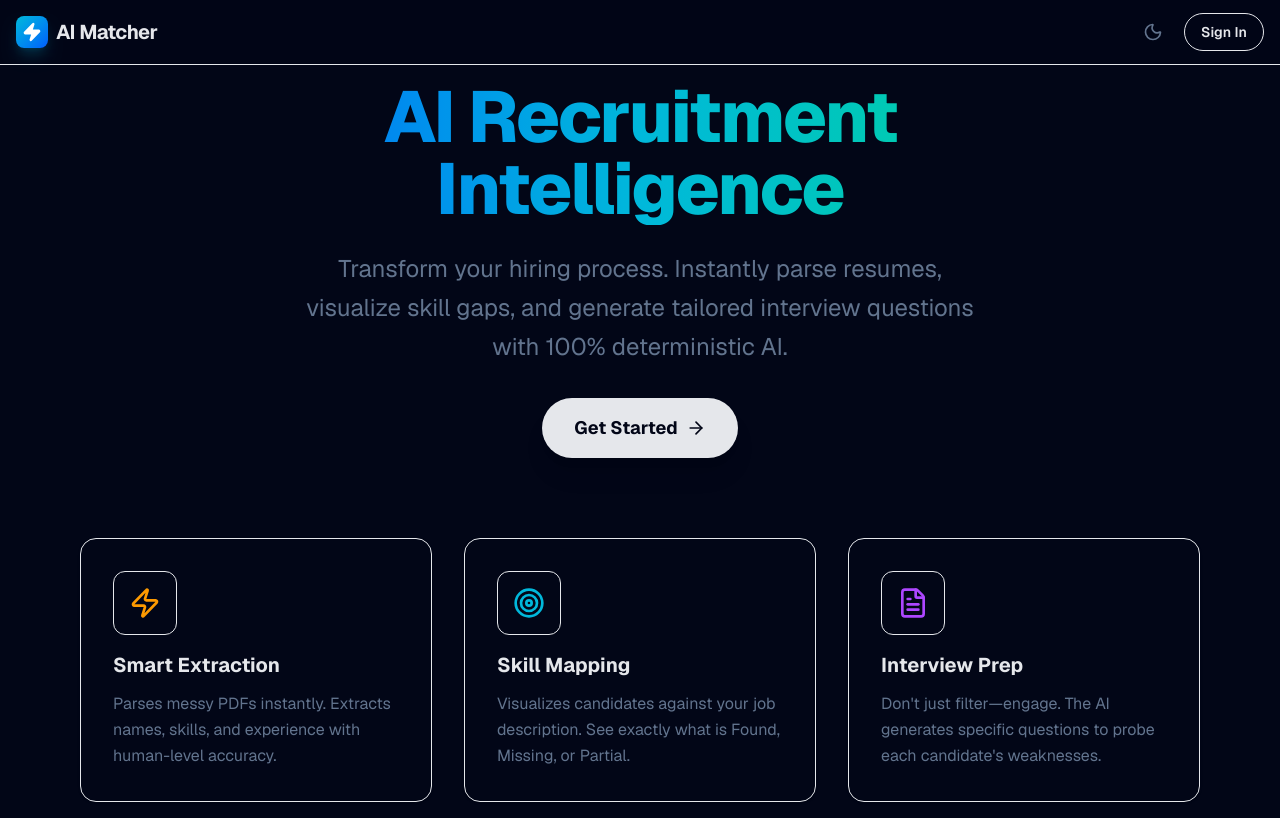
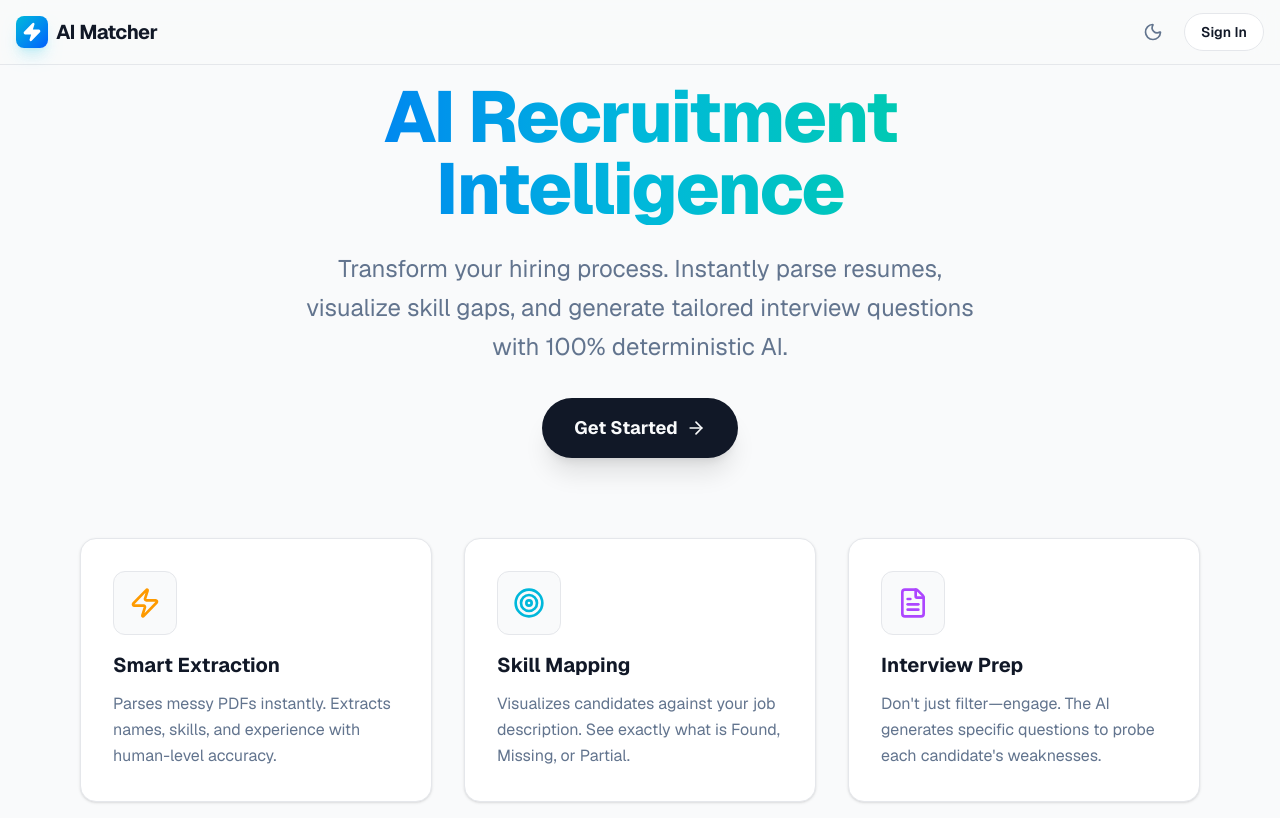
Before and after one commit to Aschio12/ai-matcher-frontend, a Next.js app: page / in a window 1280 px wide. Built offline with nearby package versions, Linux system fonts and the light colour scheme.

Commit message:
Update globals.css

```diff
--- a/app/globals.css
+++ b/app/globals.css
@@ -1,37 +1,60 @@
 @import "tailwindcss";
 
-:root {
-  /* Dark mode defaults */
-  --background: #020617; /* slate-950 */
-  --foreground: #e5e7eb; /* slate-200 */
-}
-
-@theme inline {
-  --color-background: var(--background);
-  --color-foreground: var(--foreground);
+@theme {
   --font-sans: var(--font-geist-sans);
   --font-mono: var(--font-geist-mono);
 }
 
-@media (prefers-color-scheme: dark) {
-  :root {
-    --background: #020617; /* slate-950 */
-    --foreground: #e5e7eb; /* slate-200 */
-  }
+:root {
+  --background: #F9FAFB;
+  --foreground: #111827;
+  --text-body: #4B5563;
+  --card: #FFFFFF;
+  --card-foreground: #111827;
+  --border: #E5E7EB;
+  --input: #F3F4F6;
+  --ring: #3B82F6;
+  --shadow-card: 0 4px 6px -1px rgb(0 0 0 / 0.1);
 }
 
-@layer utilities {
-  .neon-glow-cyan {
-    box-shadow: 0 0 10px #22d3ee, 0 0 20px #22d3ee;
-  }
-  .neon-glow-pink {
-    box-shadow: 0 0 10px #f472b6, 0 0 20px #f472b6;
-  }
+.dark {
+  --background: #020617;
+  --foreground: #e2e8f0;
+  --text-body: #94a3b8;
+  --card: #0f172a;
+  --card-foreground: #f1f5f9;
+  --border: #1e293b;
+  --input: #1e293b;
+  --ring: #22d3ee;
+  --shadow-card: none;
 }
 
 body {
   background-color: var(--background);
   color: var(--foreground);
-  font-family: var(--font-geist-sans), system-ui, -apple-system, BlinkMacSystemFont,
-    "Segoe UI", sans-serif;
+  font-family: var(--font-geist-sans), sans-serif;
+  transition: background-color 0.3s ease, color 0.3s ease;
 }
+
+/* Scrollbar */
+::-webkit-scrollbar {
+  width: 8px;
+}
+
+::-webkit-scrollbar-track {
+  background: transparent;
+}
+
+::-webkit-scrollbar-thumb {
+  background: #94a3b8;
+  border-radius: 4px;
+}
+
+::-webkit-scrollbar-thumb:hover {
+  background: #64748b;
+}
+
+/* Custom Utilities */
+@utility neon-glow-cyan {
+  box-shadow: 0 0 10px #22d3ee, 0 0 20px #22d3ee;
+}
```
